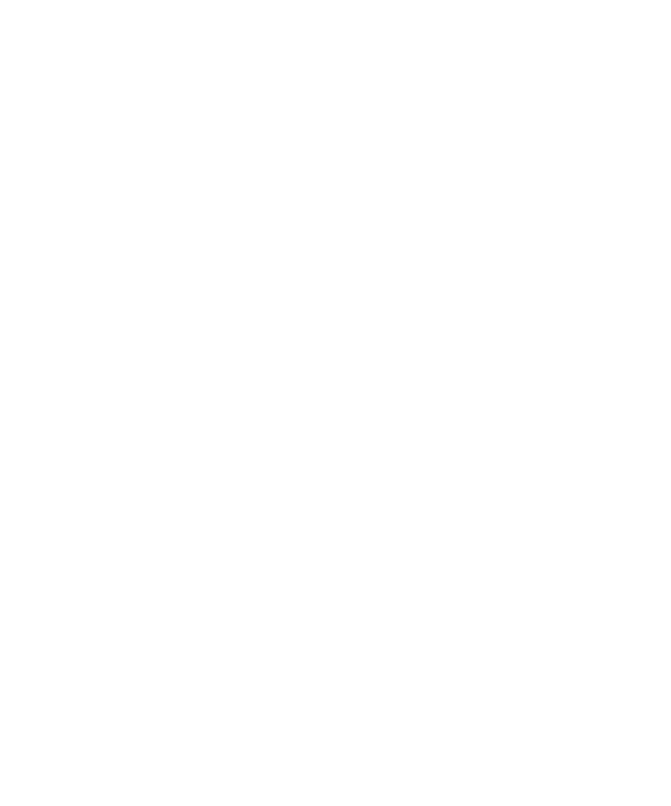
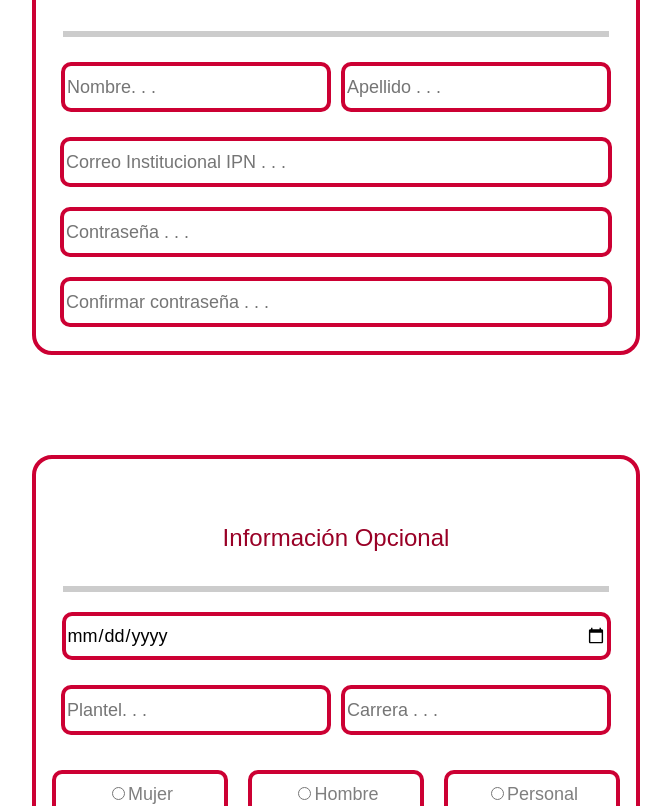
Before and after one commit to AcerejaAMS/client, a React (Create React App) app: page /register in a window 1280 px wide. Before the commit this address had no page. Shown: the part 380-1186 px from the top of the page, without its empty margins (304-975 px from the left). Before the commit the page ends 800 px from the top, so only its background shows below. Built offline with nearby package versions, Linux system fonts and the light colour scheme; a web font is replaced by a local one.

Commit message:
Medinamente funcional

```diff
--- a/package.json
+++ b/package.json
@@ -6,6 +6,7 @@
     "@testing-library/jest-dom": "^5.17.0",
     "@testing-library/react": "^13.4.0",
     "@testing-library/user-event": "^13.5.0",
+    "axios": "^1.7.2",
     "react": "^18.3.1",
     "react-dom": "^18.3.1",
     "react-hook-form": "^7.52.0",
--- a/src/App.js
+++ b/src/App.js
@@ -1,9 +1,11 @@
 import React from 'react';
 import { BrowserRouter as Router, Routes, Route } from 'react-router-dom';
+import { AuthProvide } from './context/AuthContext.js';
 
 import PiePublico from './pages/publicas/PiePaginaPublico.js';
 import EncabezadoPublico from './pages/publicas/EncabezadoPublico.js';
 import Ingresar from './pages/publicas/LoginPage.js';
+import Crear from './pages/publicas/RegisterPage.js';
 
 const App = () => {
 
@@ -13,11 +15,14 @@
   };
 
   return (
-    <Router>
-      <Routes>
-        <Route path="/" element={[<EncabezadoPublico/>, <Ingresar/>,<PiePublico />]} />
-      </Routes>
-    </Router>
+    <AuthProvide>
+        <Router>
+          <Routes>
+            <Route path="/" element={[<EncabezadoPublico/>, <Ingresar/>,<PiePublico />]} />
+            <Route path="/register" element={[<EncabezadoPublico/>, <Crear/>,<PiePublico />]} />
+          </Routes>
+      </Router>
+    </AuthProvide>
   );
 };
 
--- /dev/null
+++ b/src/api/auth.js
@@ -0,0 +1,5 @@
+import axios from 'axios';
+
+const API = 'http:localhost:4000/api';
+
+export const registerRequest = (user) => axios.post(`${API}/register`, user);
--- /dev/null
+++ b/src/context/AuthContext.js
@@ -0,0 +1,39 @@
+import {createContext, useState, useContext} from 'react';
+import { registerRequest } from '../api/auth.js';
+
+export const AuthContext = createContext();
+
+export const useAuth = () =>{
+    const context = useContext(AuthContext);
+    if(!context){
+        throw new Error("useAuth must be used within an AuthProvider ")
+    }
+
+    return context
+}
+
+export const AuthProvide = ({children}) =>{
+
+    const [user, setUser] = useState(null);
+    const [isAuthenticated, setIsAuthenticated] = useState(false);
+
+    const signup = async(user) =>{
+        try{
+            const res =await registerRequest(user);
+            setUser(res.data)
+            setIsAuthenticated(true)
+        }catch(error){
+            console.log(error);
+        }
+    }
+
+    return(
+        <AuthContext.Provider value={{
+            signup,
+            user,
+            isAuthenticated
+        }}>
+            {children}
+        </AuthContext.Provider>
+    )
+}
--- a/src/pages/publicas/LoginPage.js
+++ b/src/pages/publicas/LoginPage.js
@@ -1,90 +1,26 @@
 import './aparienciaPublica.css';
-import Swal from 'sweetalert2';
-import React, { useState } from 'react';
 
 const Ingresar = () => {
-
-    const [correo, setCorreo] = useState('');
-    const [contrasena, setContrasena] = useState('');
-
-    const CambioPagina_CrearCuenta = () =>{
-        window.location.href = 'http://localhost:3000/crear';
-    }
-
-    const CambioPagina_OlvidarContrasena = () =>{
-        Swal.fire({
-            title: '¿Contraseña olvidada?',
-            text: 'Ingresa tu correo y te mandaremos la contraseña',
-            showCancelButton: true,
-            confirmButtonText: 'Aceptar',
-            confirmButtonColor: '#0084B4',
-            cancelButtonText: 'Cancelar',
-            cancelButtonColor: '#CC0033',
-            input: 'text',
-            inputPlaceholder: 'Igrese su correo registrado',
-            width: '400px',
-          });
-    }
-
-    const IntentoIngreso = (e) => {
-        e.preventDefault();
-        let llaveAceptacion_Correo=false;
-        let llaveAceptacion_Contrasena=false;
-        let indiceBusqueda=-1;
-
-        let temp;
-/*
-        for(let step = 0; step < usuarios.length; step++){
-            temp=usuarios[step];
-            if(temp.correo === correo){
-                llaveAceptacion_Correo=true;
-                indiceBusqueda=step;
-                break;
-            }
-        }
-
-        temp=usuarios[indiceBusqueda];
-        if(llaveAceptacion_Correo === true && temp.contrasenia === contrasena){
-            llaveAceptacion_Contrasena=true;
-        }
-*/
-        if(llaveAceptacion_Contrasena === true){
-            window.location.href = 'http://localhost:3000/principal';
-        } else {
-            Swal.fire({
-                title: 'Error',
-                text: 'Correo o Contraseña erroneos',
-                confirmButtonText: 'Aceptar',
-                confirmButtonColor: '#0084B4',
-                showCancelButton: false,
-                width: '400px',
-              });
-        }
-      };
 
     const iniciarSesion = (
         <div>
             <p className="tituloCuerpo">Iniciar sesión</p>
             <div className="cuerpo">
                 <div className="entradaInfo">
-                    <form onSubmit={IntentoIngreso} className='tamanio'>
+                    <form className='tamanio'>
                         <input
                             type="text "
                             className="input-style"
-                            placeholder="Correo electrónico . . ."
-                            value={correo}
-                            onChange={(e) => setCorreo(e.target.value)}/>
+                            placeholder="Correo electrónico . . ."/>
                         <input
                             type="password"
                             className="input-style"
-                            placeholder="Contraseña . . ."
-                            value={contrasena}
-                            onChange={(e) => setContrasena(e.target.value)}/>
+                            placeholder="Contraseña . . ."/>
                         <button className="button-styleIS">Ingresar</button>
                     </form>
-                    <p className='contrasenaOlvidadada' onClick={CambioPagina_OlvidarContrasena}>¿Olvidaste la Contraseña?</p>
+                    <p className='contrasenaOlvidadada'>¿Olvidaste la Contraseña?</p>
                     <hr className="linea-estilo" />
-                    <button className="button-styleCC"  onClick={CambioPagina_CrearCuenta}>Crear Cuenta Nueva</button>
+                    <button className="button-styleCC">Crear Cuenta Nueva</button>
 
                 </div>
             </div>
--- a/src/pages/publicas/RegisterPage.js
+++ b/src/pages/publicas/RegisterPage.js
@@ -0,0 +1,114 @@
+import './aparienciaPublica.css';
+import {useForm} from 'react-hook-form';
+import { useAuth } from '../../context/AuthContext';
+import { useEffect } from 'react';
+import { useNavigate } from 'react-router-dom';
+
+
+const Crear = () => {
+
+    const {register, handleSubmit} = useForm();
+    const {signup, isAuthenticed} = useAuth();
+    const navigate = useNavigate();
+
+    useEffect(() =>{
+        if(isAuthenticed) navigate("/")
+    }, [isAuthenticed])
+
+    const onSubmit = handleSubmit(async(values) =>{
+        signup(values);
+    });
+
+    const crearNuevaCuenta = (
+        <div>
+            <p className="tituloCuerpo">¡¡Regístrate!!</p>
+            <div className="cuerpo">
+                <form className='tamanio' onSubmit={onSubmit}>
+                    <div className="entradaInfo">
+                        <p className='opcionalobligatoria'>Información Obligatoria</p>
+                        <hr className="linea-estilo" />
+                        <div className='nombres'>
+                            <input
+                                type="text"
+                                className="input-style1"
+                                placeholder="Nombre. . ."
+                                {...register('nombre', {required:true})}/>
+                            <input
+                                type="text"
+                                className="input-style1"
+                                placeholder="Apellido . . ."
+                                {...register('apellido', {required:true})}/>
+                        </div>
+                        <input
+                            type="text"
+                            className="input-style"
+                            placeholder="Correo Institucional IPN . . ."
+                            {...register('correo', {required:true})}/>
+                        <input
+                            type="password"
+                            className="input-style"
+                            placeholder="Contraseña . . ."
+                            {...register('contrasenaInicial', {required:true})}/>
+                        <input
+                            type="password"
+                            className="input-style"
+                            placeholder="Confirmar contraseña . . ."
+                            {...register('contrasenaConfirmacion', {required:true})}/>
+                    </div>
+                    <div className="entradaInfo">
+                        <p className='opcionalobligatoria'>Información Opcional</p>
+                        <hr className="linea-estilo" />
+                        <input
+                            type="date"
+                            className="input-style"
+                            placeholder="Fecha de nacimiento . . ."
+                            {...register('fechaNacimiento', {required:false})}/>
+                        <div className='nombres'>
+                            <input
+                                type="text"
+                                className="input-style1"
+                                placeholder="Plantel. . ."
+                                {...register('plantel', {required:false})}/>
+                            <input
+                                type="text"
+                                className="input-style1"
+                                placeholder="Carrera . . ."
+                                {...register('carrera',{required:false})}/>
+                        </div>
+                        <div className='nombres'>
+                            <div className='button-sexo'>
+                                <label><input type="radio"
+                                value={'mujer'}
+                                {...register('sexo', {required:false})}
+                                name='sexo'
+                                />Mujer</label>
+                            </div>
+                            <div className='button-sexo'>
+                                <label><input type="radio"
+                                value={'hombre'}
+                                {...register('sexo', {required:false})}
+                                name='sexo'
+                                />Hombre</label>
+                            </div>
+                            <div className='button-sexo'>
+                                <label><input type="radio"
+                                value={'personal'}
+                                {...register('sexo', {required:false})}
+                                name='sexo'
+                                />Personal</label>
+                            </div>
+
+                        </div>
+                    </div>
+                    <button className="buttonCC" type="submit">Crear Cuenta</button>
+                </form>
+                <hr className="lineaBotonCC" />
+                <p className='cancelar'>Cancelar</p>
+            </div>
+        </div>
+    );
+
+    return(crearNuevaCuenta);
+};
+
+export default Crear;
--- a/src/pages/publicas/aparienciaPublica.css
+++ b/src/pages/publicas/aparienciaPublica.css
@@ -143,18 +143,11 @@
 .button-styleCC:hover{
     background-color: #0084B4;
 }
-
+/*
 input[type="radio"] {
     display: none;
-}
+}*/
 
-.circulo {
-    width: 20px;
-    height: 20px;
-    border-radius: 20px;
-    border:4px solid #CC0033;
-    margin: 10px;
-}
 
 .button-sexo {
     display: flex;
@@ -235,6 +228,7 @@
     cursor: pointer;
 }
 
+
 @media only screen and (max-width: 600px){
     .estiloTitulo {
         font-size: 75px;
```
Also changed, not shown: 1 other file (tests, documents, lock files or other folders).
